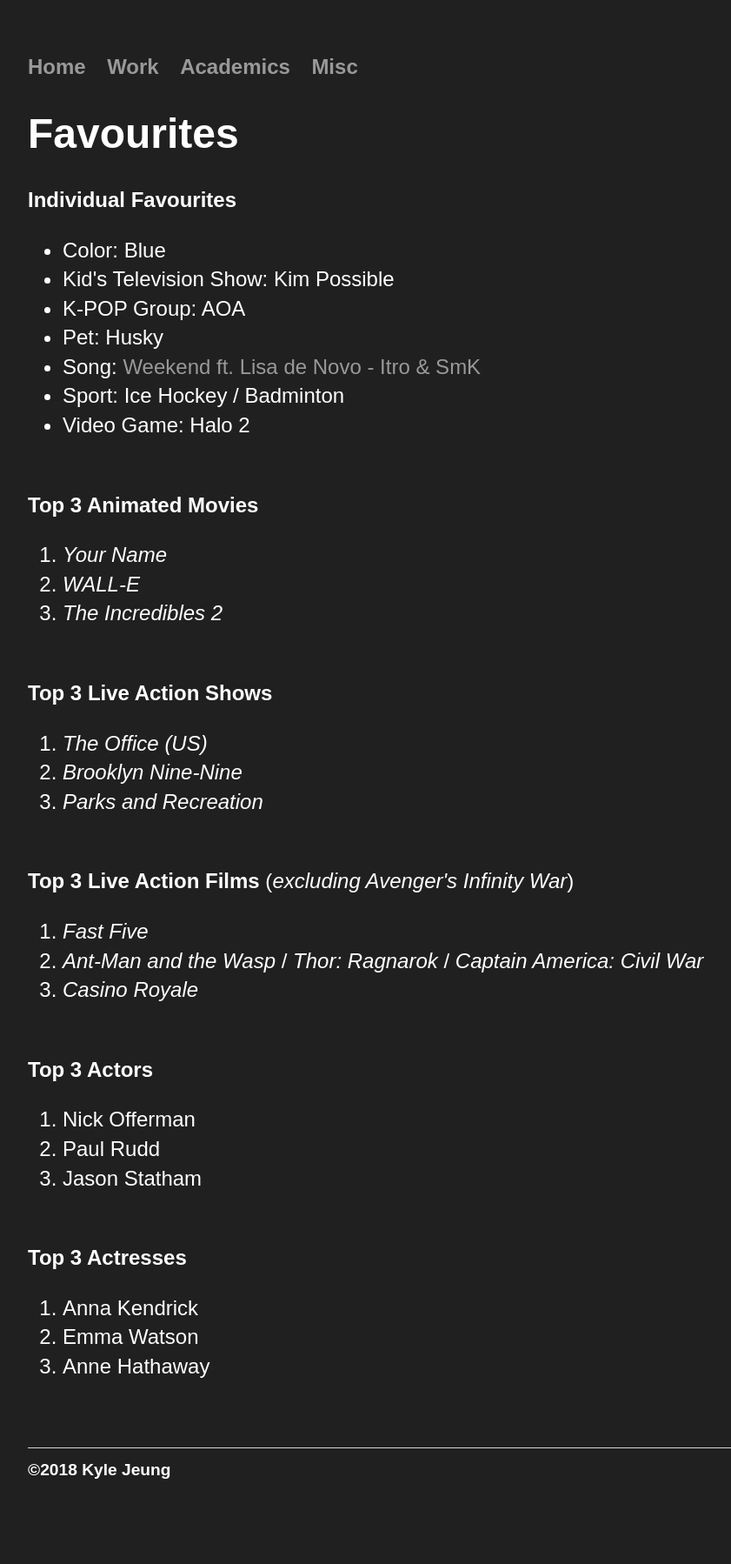
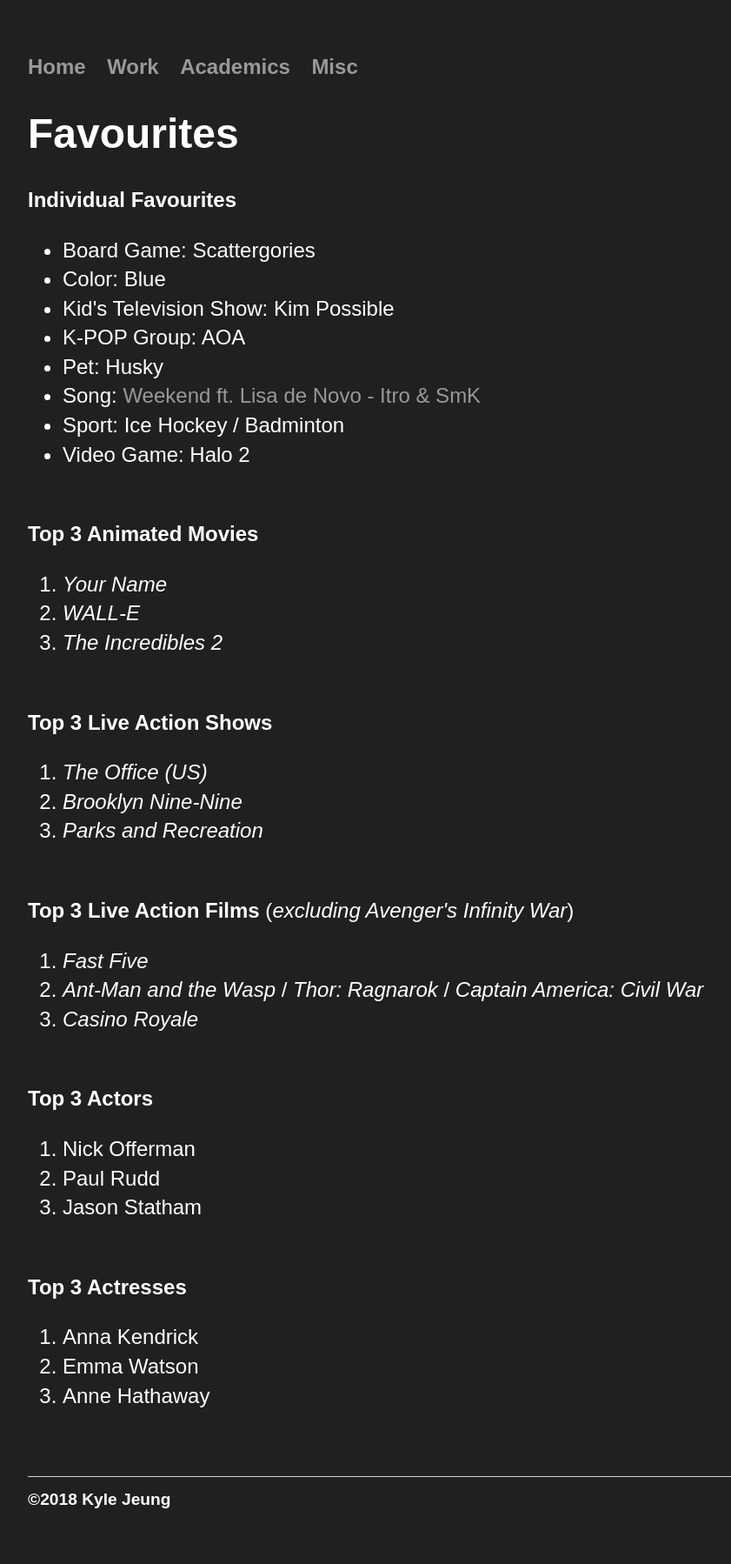
Before and after one commit to jeungkyle/portfolio, a Jekyll site: the page built from favourites/index.html, in a window 1280 px wide. Shown: the whole page at 87% size, without its empty margins (160-1001 px from the left). Built offline with Jekyll 4.4.1, drawn with Linux system fonts in a browser that asks for light colours; before the commit the page ends 1764 px from its top, so only the background shows below that.

Commit message:
Update index.html

```diff
--- a/favourites/index.html
+++ b/favourites/index.html
@@ -9,6 +9,7 @@
 <p>
 	<b>Individual Favourites</b><br>
 	<ul>
+		<li>Board Game: Scattergories
 		<li>Color: Blue</li>
 		<li>Kid's Television Show: Kim Possible</li>
 		<li>K-POP Group: AOA</li>
```
